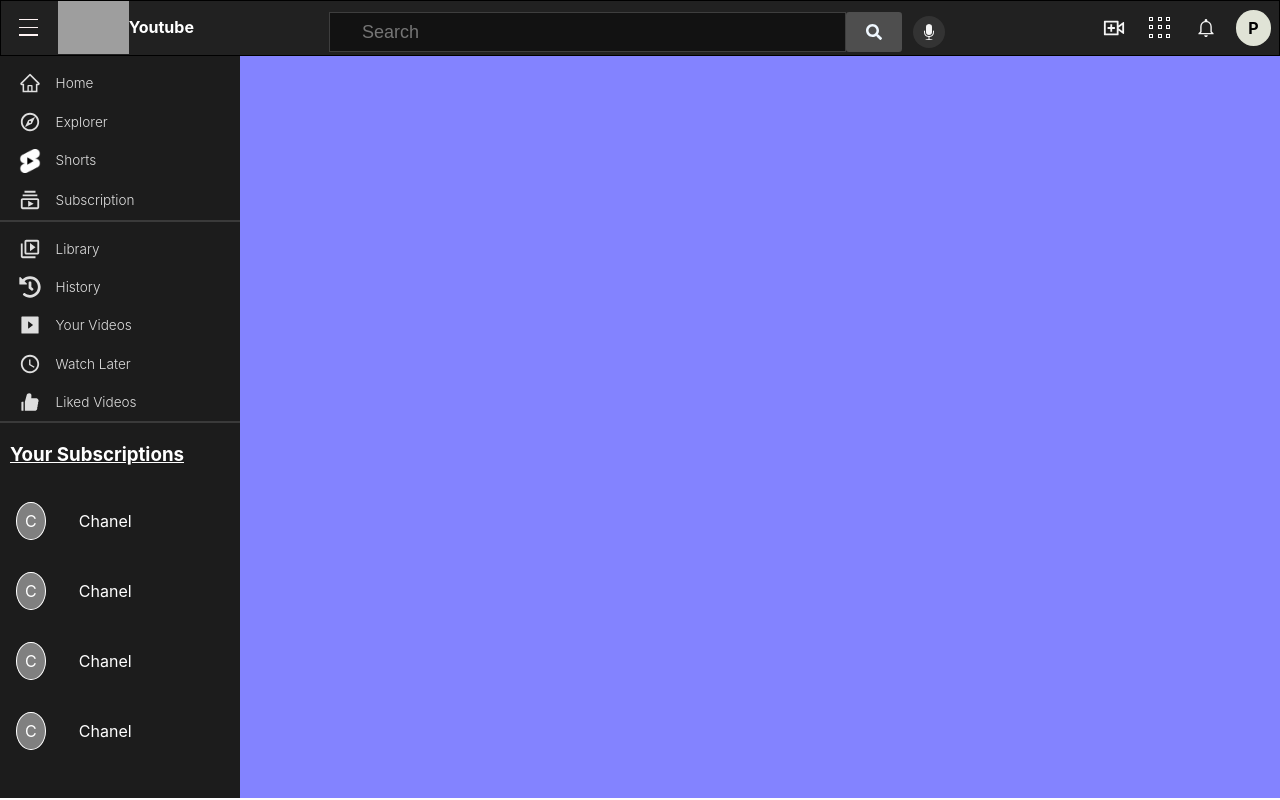
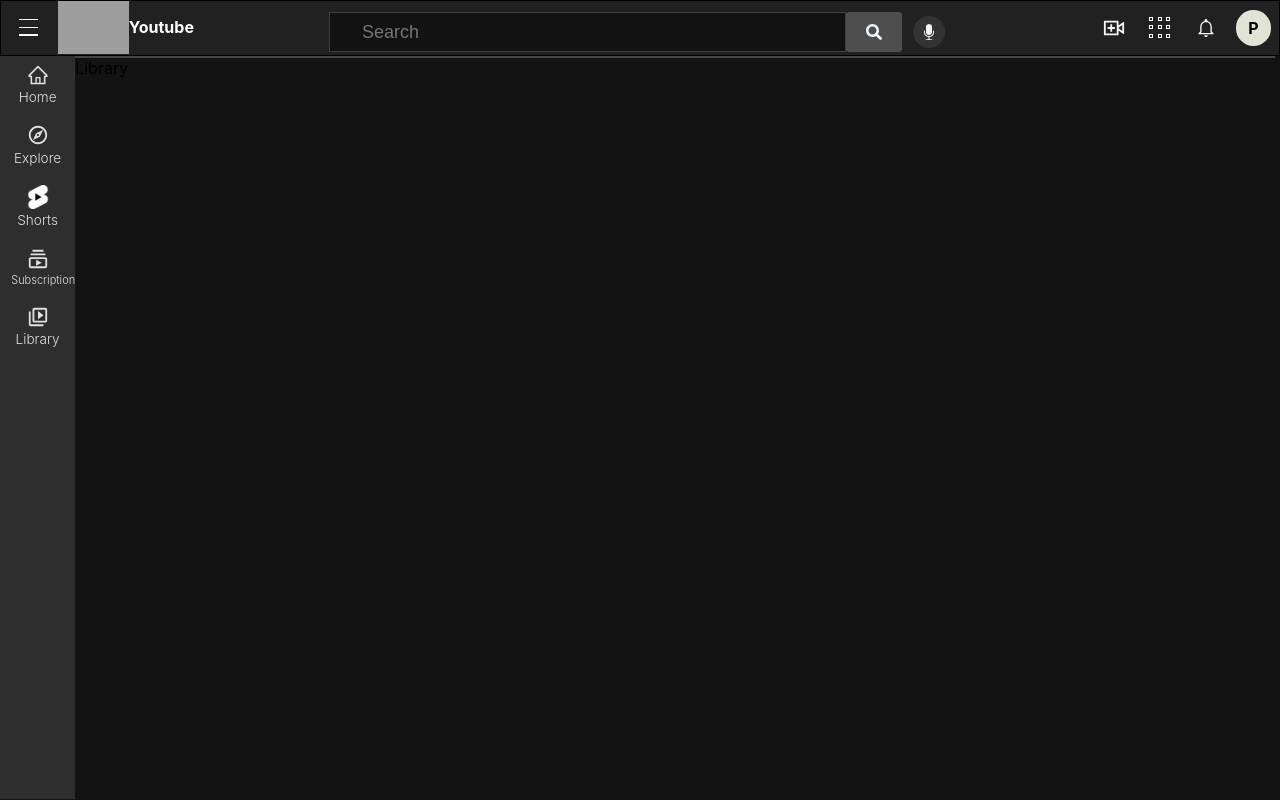
Before and after one commit to prerit85jain/Youtube_Clone, a React (Create React App) app: page /library in a window 1280 px wide. Built offline with nearby package versions, Linux system fonts and the light colour scheme; grey boxes are pictures that could not be loaded.

Commit message:
Drawer Part 3

```diff
--- a/src/App.js
+++ b/src/App.js
@@ -9,16 +9,16 @@ import { useState } from 'react';
 
 function App() {
   const [toggleDrawerSidebar, setToggleDrawerSidebar] = useState({
-    dispay:"none",
+    display:"none",
   })
   const toggleDrawer=()=>{
-    if(toggleDrawerSidebar.dispay==="none"){
+    if(toggleDrawerSidebar.display==="none"){
       setToggleDrawerSidebar({
-        dispay:"flex"
+        display:"flex"
       })
     }else{
       setToggleDrawerSidebar({
-        dispay:"none"
+        display:"none"
       })
     }
   }
@@ -26,7 +26,10 @@ function App() {
     <Router>
       <Navbar toggleDrawer={toggleDrawer}/>
 
-        <DrawerSidebar toggleDrawer={toggleDrawer}/>
+        <DrawerSidebar
+        toggleDrawer={toggleDrawer}
+        toggleDrawerSidebar={toggleDrawerSidebar}
+        />
 
       <AllRoutes/>
     </Router>
--- a/src/Components/AllRoutes.jsx
+++ b/src/Components/AllRoutes.jsx
@@ -5,12 +5,22 @@ import {
     Route,
   } from "react-router-dom";
 import Library from '../Pages/Library/Library';
+import YourVideos from '../Pages/YourVideos/YourVideos';
+import WatchHistory from '../Pages/WatchHistory/WatchHistory'
+import WatchLater from '../Pages/WatchLater/WatchLater'
+import LikedVideo from '../Pages/LikedVideo/LikedVideo'
+
+
 
 function AllRoutes() {
   return (
     <Routes>
         <Route path='/' element={<Home/>}/>
         <Route path='/library' element={<Library/>}/>
+        <Route path='/yourvideo' element={<YourVideos/>}/>
+        <Route path='/history' element={<WatchHistory/>}/>
+        <Route path='/watchlater' element={<WatchLater/>}/>
+        <Route path='/likedvideos' element={<LikedVideo/>}/>
     </Routes>
   )
 }
--- a/src/Components/LeftSidebar/DrawerSidebar.jsx
+++ b/src/Components/LeftSidebar/DrawerSidebar.jsx
@@ -4,18 +4,19 @@ import { AiFillLike, AiFillPlaySquare, AiOutlineHome } from 'react-icons/ai'
 import { MdOutlineExplore, MdOutlineSubscriptions, MdOutlineVideoLibrary, MdOutlineWatchLater } from 'react-icons/md'
 import shorts from './Shorts.png'
 import { FaHistory } from 'react-icons/fa'
+import { NavLink } from 'react-router-dom'
 
-function DrawerSidebar({toggleDrawer}) {
+function DrawerSidebar({toggleDrawer, toggleDrawerSidebar}) {
   return (
-    <div className="container_DrawerLeftSidebar">
+    <div className="container_DrawerLeftSidebar" style={toggleDrawerSidebar}>
         <div className="container2_DrawerLeftSidebar">
             <div className="drawer_leftsidebar">
-              <div className="icon_Sidebar_Div">
+              <NavLink to={'/'} className="icon_Sidebar_Div">
                 <p>
                   <AiOutlineHome size={22} className={'icon_sidebar'} style={{margin: "auto 0.7rem"}}/>
                   <div className="text_sidebar_icon">Home</div>
                 </p>
-              </div>
+              </NavLink>
               <div className="icon_Sidebar_Div">
                 <p>
                   <MdOutlineExplore size={22} className={'icon_sidebar'} style={{margin: "auto 0.7rem"}}/>
@@ -36,36 +37,36 @@ function DrawerSidebar({toggleDrawer}) {
               </div>
             </div>
             <div className="Library_Btn_DrawerLeftsidebar">
-              <div className="icon_Sidebar_Div">
+              <NavLink to={'/library'} className="icon_Sidebar_Div">
                 <p>
                   <MdOutlineVideoLibrary size={22} className={'icon_sidebar'} style={{margin: "auto 0.7rem"}}/>
                   <div className="text_sidebar_icon">Library</div>
                 </p>
-              </div>
-              <div className="icon_Sidebar_Div">
+              </NavLink>
+              <NavLink to={'/history'} className="icon_Sidebar_Div">
                 <p>
                   <FaHistory size={22} className={'icon_sidebar'} style={{margin: "auto 0.7rem"}}/>
                   <div className="text_sidebar_icon">History</div>
                 </p>
-              </div>
-              <div className="icon_Sidebar_Div">
+              </NavLink>
+              <NavLink to={'/yourvideo'} className="icon_Sidebar_Div">
                 <p>
                   <AiFillPlaySquare size={22} className={'icon_sidebar'} style={{margin: "auto 0.7rem"}}/>
                   <div className="text_sidebar_icon">Your Videos</div>
                 </p>
-              </div>
-              <div className="icon_Sidebar_Div">
+              </NavLink>
+              <NavLink to={'/watchlater'} className="icon_Sidebar_Div">
                 <p>
                   <MdOutlineWatchLater size={22} className={'icon_sidebar'} style={{margin: "auto 0.7rem"}}/>
                   <div className="text_sidebar_icon">Watch Later</div>
                 </p>
-              </div>
-              <div className="icon_Sidebar_Div">
+              </NavLink>
+              <NavLink to={'/likedvideos'} className="icon_Sidebar_Div">
                 <p>
                   <AiFillLike size={22} className={'icon_sidebar'} style={{margin: "auto 0.7rem"}}/>
                   <div className="text_sidebar_icon">Liked Videos</div>
                 </p>
-              </div>
+              </NavLink>
             </div>
             <div className="Subscriptions_lsdbar">
               <h3>Your Subscriptions</h3>
--- a/src/Components/LeftSidebar/LeftSidebar.css
+++ b/src/Components/LeftSidebar/LeftSidebar.css
@@ -78,5 +78,5 @@
 }
 .container3_DrawerLeftSidebar{
     flex-grow: 1;
-    background-color: rgba(0, 0, 255, 0.488);
+    background-color: rgba(0, 0, 0, 0.488);
 }
--- a/src/Components/Navbar/Navbar.jsx
+++ b/src/Components/Navbar/Navbar.jsx
@@ -7,7 +7,7 @@ import {IoMdNotificationsOutline} from 'react-icons/io'
 import {BiUserCircle} from 'react-icons/bi'
 import { Link } from 'react-router-dom'
 
-function Navbar() {
+function Navbar({toggleDrawer}) {
     // const CurrentUser=null;
     const CurrentUser = {
         result: {
@@ -19,7 +19,7 @@ function Navbar() {
   return (
     <div className="Container_Navbar">
         <div className="Burger_Logo_Navbar">
-            <div className="Burger">
+            <div className="Burger" onClick={()=>toggleDrawer()}>
                 <p></p>
                 <p></p>
                 <p></p>
--- a/src/Pages/Library/Library.jsx
+++ b/src/Pages/Library/Library.jsx
@@ -1,8 +1,15 @@
 import React from 'react'
+import './Library.css'
+import LeftSidebar from '../../Components/LeftSideBar/LeftSidebar'
 
 function Library() {
   return (
-    <div>Library</div>
+    <div className='Container_Pages_App'>
+      <LeftSidebar/>
+      <div className="Container2_Pages_App">
+        Library
+      </div>
+    </div>
   )
 }
 
--- /dev/null
+++ b/src/Pages/LikedVideo/LikedVideo.jsx
@@ -0,0 +1,9 @@
+import React from 'react'
+
+function LikedVideo() {
+  return (
+    <div>LikedVideo</div>
+  )
+}
+
+export default LikedVideo
--- /dev/null
+++ b/src/Pages/WatchHistory/WatchHistory.jsx
@@ -0,0 +1,9 @@
+import React from 'react'
+
+function WatchHistory() {
+  return (
+    <div>WatchHistory</div>
+  )
+}
+
+export default WatchHistory
--- /dev/null
+++ b/src/Pages/WatchLater/WatchLater.jsx
@@ -0,0 +1,9 @@
+import React from 'react'
+
+function WatchLater() {
+  return (
+    <div>WatchLater</div>
+  )
+}
+
+export default WatchLater
--- /dev/null
+++ b/src/Pages/YourVideos/YourVideos.jsx
@@ -0,0 +1,9 @@
+import React from 'react'
+
+function YourVideos() {
+  return (
+    <div>YourVideos</div>
+  )
+}
+
+export default YourVideos
```
Also changed, not shown: src/Pages/Library/Library.css (added).
